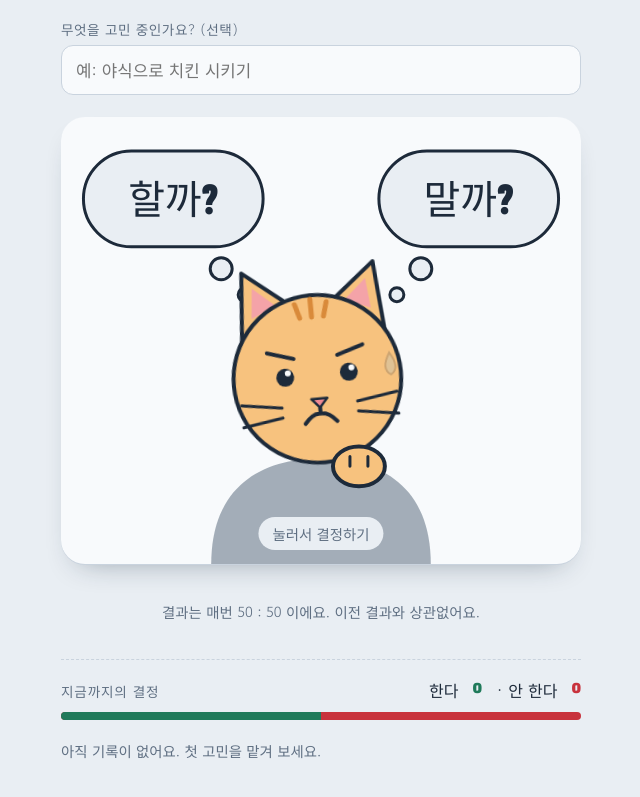
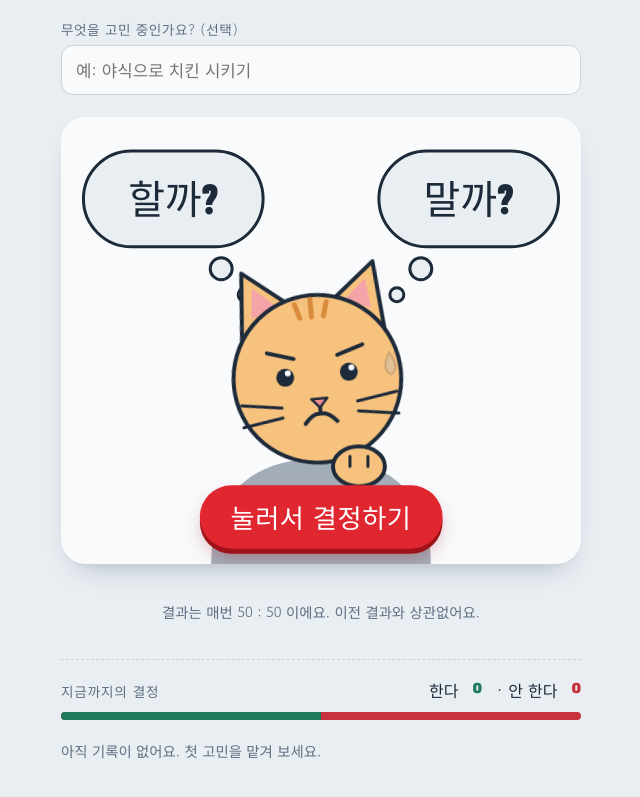
Before and after one commit to kenpa44-hub/BGB, a plain HTML site: page halkka-malkka/index.html in a window 1280 px wide. Shown: the part 119-916 px from the top of the page, without its empty margins (319-959 px from the left). Drawn offline with Linux system fonts and the light colour scheme.

Commit message:
Add files via upload

```diff
--- a/halkka-malkka/index.html
+++ b/halkka-malkka/index.html
@@ -84,9 +84,15 @@ h1 .q2 { color: var(--dont); }
 @keyframes drip { 0%,40% { transform: translateY(0); opacity: 1; } 100% { transform: translateY(26px); opacity: 0; } }
 
 .hint {
-  position: absolute; left: 50%; bottom: 14px; transform: translateX(-50%);
-  font-size: .9rem; color: var(--muted); background: var(--bg); padding: 6px 14px; border-radius: 999px; white-space: nowrap;
+  position: absolute; left: 50%; bottom: 16px; transform: translateX(-50%);
+  font-family: var(--display); font-size: clamp(1.25rem, 5.5vw, 1.6rem); letter-spacing: .02em;
+  color: #fff; background: #e0262f; padding: 12px 30px; border-radius: 999px; white-space: nowrap;
+  box-shadow: 0 5px 0 #9e1219, 0 10px 22px -8px rgba(160, 20, 30, .6);
+  animation: nudge 1.8s ease-in-out infinite;
 }
+.stage:hover .hint { background: #c81c25; }
+.stage.busy .hint { animation: none; }
+@keyframes nudge { 0%, 100% { transform: translateX(-50%) scale(1); } 50% { transform: translateX(-50%) scale(1.06); } }
 
 .stamp {
   position: absolute; left: 50%; top: 50%;
@@ -134,7 +140,7 @@ li .r.dont { color: var(--dont); }
 .clear { align-self: flex-end; font: inherit; font-size: .85rem; color: var(--muted); background: none; border: 0; cursor: pointer; text-decoration: underline; padding: 4px; }
 
 @media (prefers-reduced-motion: reduce) {
-  .head, .sweat { animation: none !important; }
+  .head, .sweat, .hint { animation: none !important; }
   .stamp.slam { animation: none; }
   .stage { transition: none; }
 }
```
